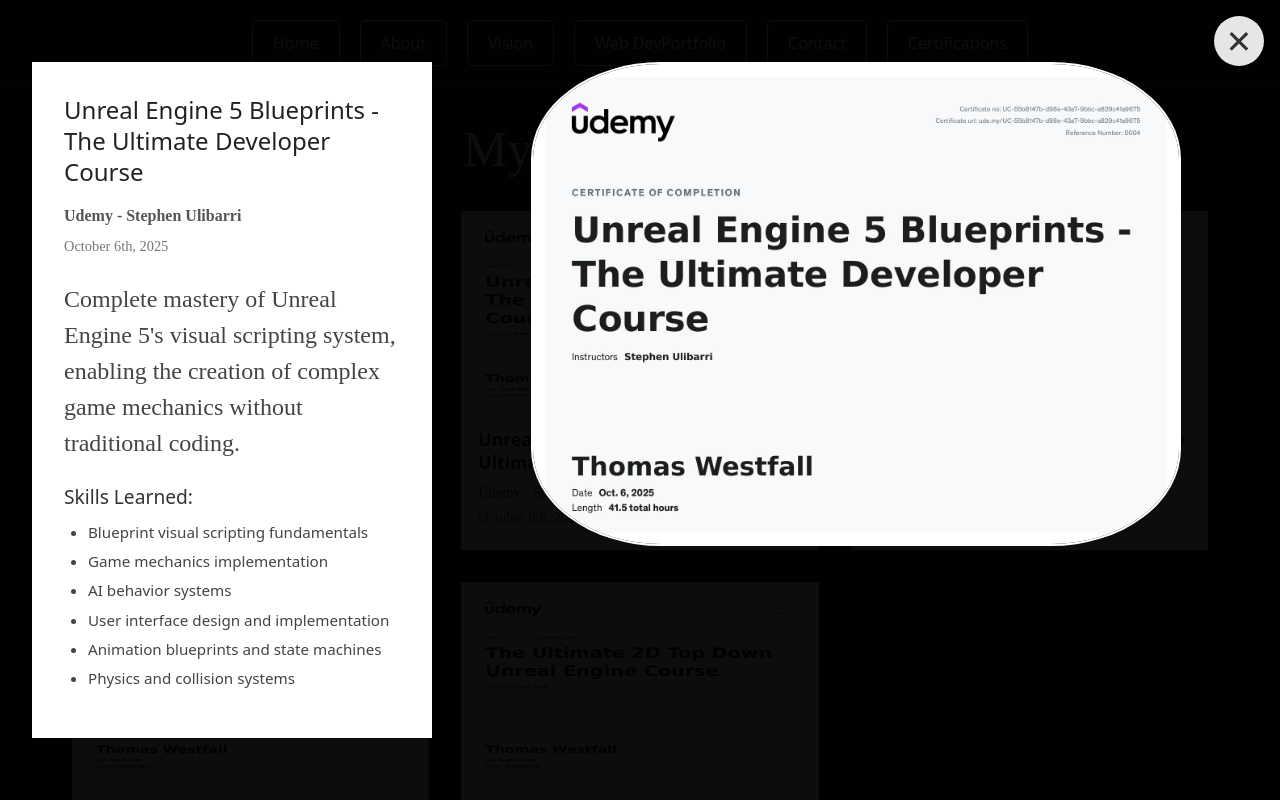
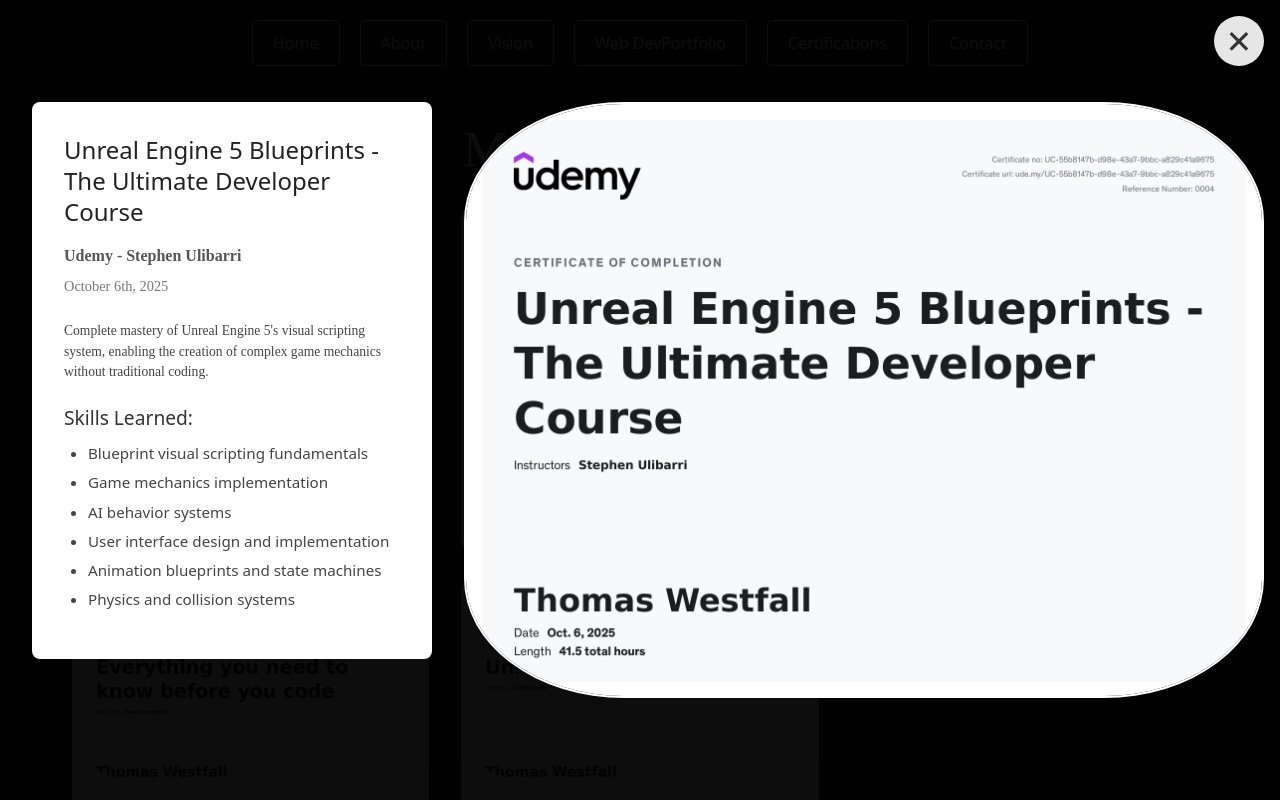
Before and after one commit to westfallt13/MyLinks, a React (Vite) app: page /certifications in a window 1280 px wide. Both pictures are taken after a click on the element 639 px from the left and 380 px from the top of the page. Shown: the top 800 px of the page. Built offline with nearby package versions, Linux system fonts and the light colour scheme; no server answers; a web font is replaced by a local one.

Commit message:
Fixed scrolling issue for modal

```diff
--- a/src/App.jsx
+++ b/src/App.jsx
@@ -30,8 +30,9 @@
           <Link to="/about" className="nav-button" onClick={closeMenu}>About</Link>
           <Link to="/vision" className="nav-button" onClick={closeMenu}>Vision</Link>
           <Link to="/portfolio" className="nav-button" onClick={closeMenu}>Web DevPortfolio</Link>
+          <Link to="/certifications" className="nav-button" onClick={closeMenu}>Certifications</Link>
           <Link to="/contact" className="nav-button" onClick={closeMenu}>Contact</Link>
-          <Link to="/certifications" className="nav-button" onClick={closeMenu}>Certifications</Link>
+
         </div>
       </nav>
 
@@ -41,7 +42,8 @@
         <Route path="/vision" element={<Vision />} />
         <Route path="/contact" element={<ContactForm />} />
         <Route path="/portfolio" element={<Portfolio />} />
-        <Route path="/certifications" element={<Certifications/>}/>
+        <Route path="/certifications" element={<Certifications />} />
+
       </Routes>
     </BrowserRouter>
   )
--- a/src/Certifications.css
+++ b/src/Certifications.css
@@ -18,6 +18,7 @@
 
 .cert-card {
   border: 1px solid #ddd;
+  border-radius: 8px;
   overflow: hidden;
   cursor: pointer;
   transition: transform 0.2s, box-shadow 0.2s;
@@ -32,7 +33,7 @@
 .cert-thumbnail {
   width: 100%;
   height: 200px;
-  object-fit:fill;
+  object-fit: cover;
   display: block;
 }
 
@@ -75,6 +76,7 @@
   align-items: center;
   z-index: 1000;
   padding: 2rem;
+  overflow-y: auto;
 }
 
 .modal-content {
@@ -82,10 +84,10 @@
   flex-direction: row;
   gap: 2rem;
   max-width: 1400px;
-  max-height: 85vh;
   width: auto;
   background: transparent;
   align-items: flex-start;
+  margin: auto;
 }
 
 .modal-image-container {
@@ -93,16 +95,13 @@
   display: flex;
   align-items: flex-start;
   justify-content: center;
-  overflow-y: auto;
-  max-height: 85vh;
 }
 
 .cert-fullscreen {
-  max-width: 650px;
-  max-height: none;
+  max-width: 800px;
   width: auto;
   height: auto;
-  object-fit: fill;
+  object-fit: contain;
   display: block;
 }
 
@@ -110,10 +109,10 @@
   flex: 0 0 400px;
   background: white;
   padding: 2rem;
-  overflow-y: auto;
+  border-radius: 8px;
   height: fit-content;
-  max-height: 85vh;
 }
+
 .modal-info-box h2 {
   margin: 0 0 1rem 0;
   font-size: 1.5rem;
@@ -160,6 +159,13 @@
   color: #444;
 }
 
+.cert-content-text {
+  font-size: 0.85rem;
+  color: #444;
+  line-height: 1.5;
+  margin: 0 0 0.75rem 0;
+}
+
 .close-button {
   position: fixed;
   top: 1rem;
@@ -188,18 +194,32 @@
 
 /* Responsive Design */
 @media (max-width: 1200px) {
+  .modal-overlay {
+    padding: 1rem;
+    align-items: flex-start;
+  }
+
   .modal-content {
     flex-direction: column;
     max-width: 90vw;
+    width: 100%;
+    padding: 3rem 0 1rem 0;
   }
 
   .modal-info-box {
     flex: 0 0 auto;
     width: 100%;
+    order: 1;
+  }
+
+  .modal-image-container {
+    width: 100%;
+    order: 2;
   }
 
   .cert-fullscreen {
-    max-width: 90vw;
+    max-width: 100%;
+    width: 100%;
   }
 }
 
@@ -214,7 +234,11 @@
   }
 
   .modal-overlay {
-    padding: 1rem;
+    padding: 0.5rem;
+  }
+
+  .modal-content {
+    padding: 3.5rem 0 1rem 0;
   }
 
   .modal-info-box {
@@ -224,11 +248,10 @@
   .modal-info-box h2 {
     font-size: 1.3rem;
   }
+
+  .close-button {
+    width: 45px;
+    height: 45px;
+    font-size: 1.75rem;
+  }
 }
-
-.cert-content-text {
-  font-size: 1.5rem;
-  color: #444;
-  line-height: 1.5;
-  margin: 0 0 0.75rem 0;
-}
```
